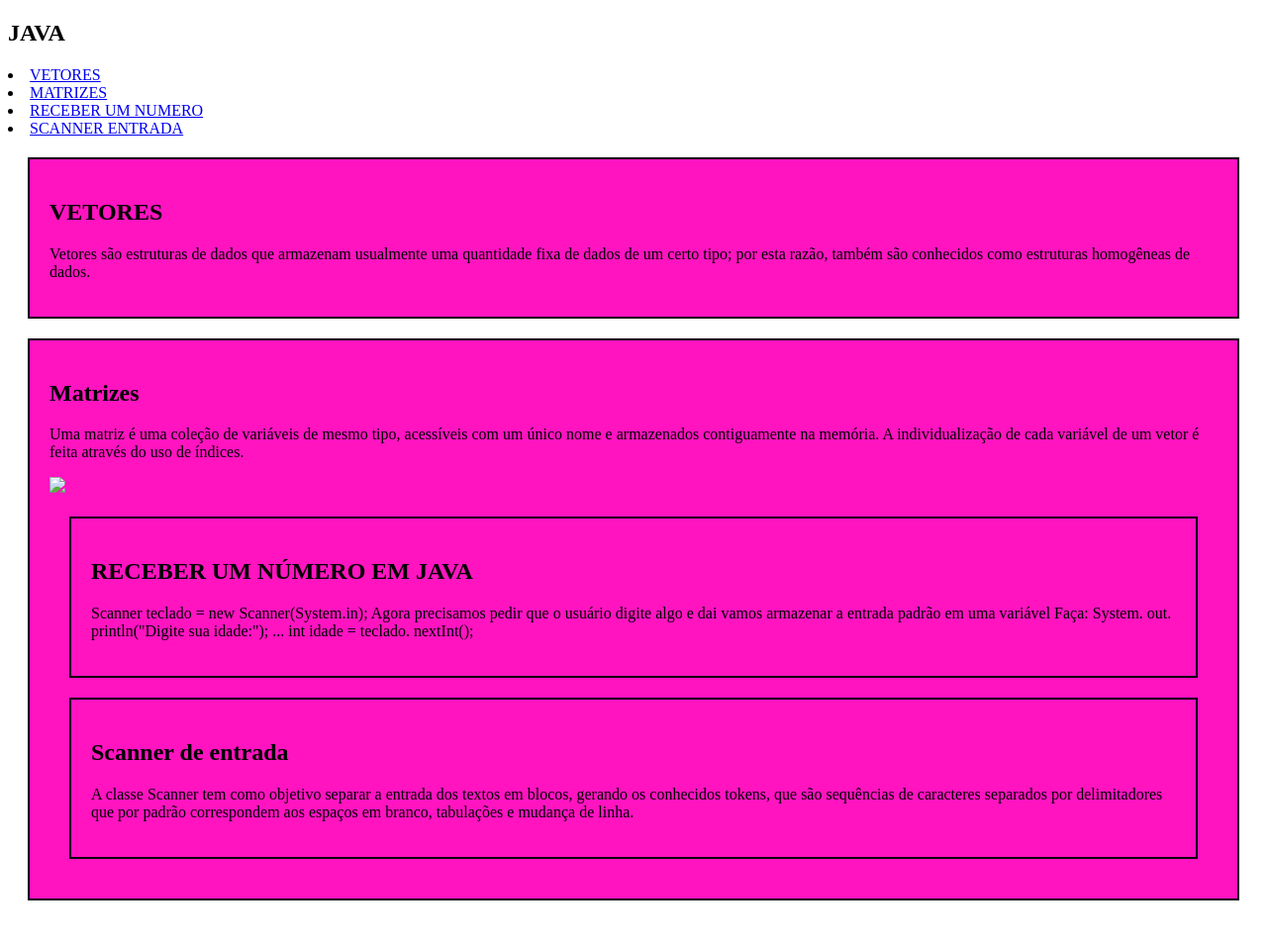
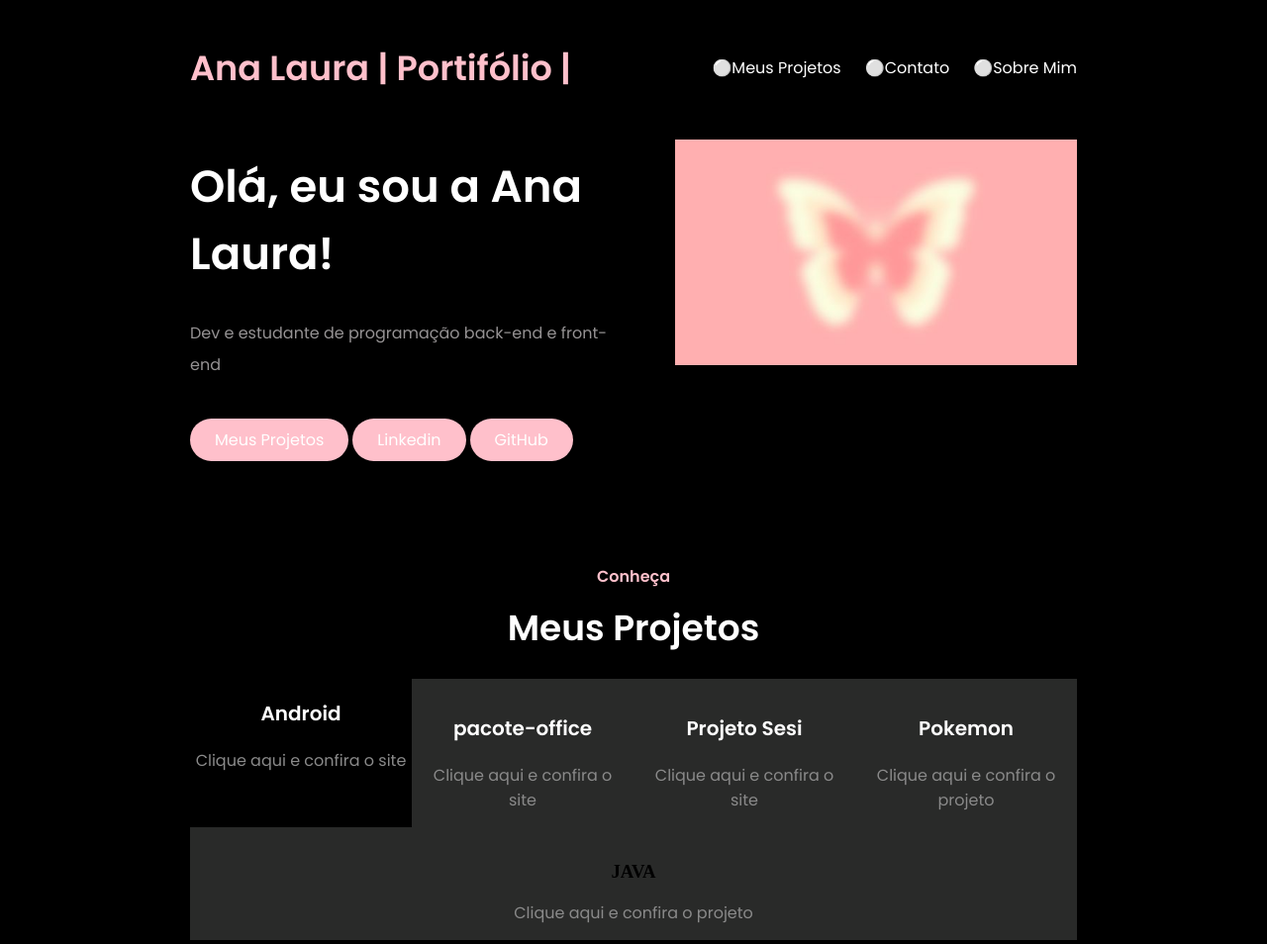
Before and after one commit to analaurasantos06/analaurasantos06.github.io, a plain HTML site: page index.html in a window 1280 px wide. Shown: the top 954 px of the page at 99% size. Before the commit the page ends 930 px from the top, so only its background shows below. Drawn offline with nearby package versions, Linux system fonts and the light colour scheme.

Commit message:
Add files via upload

```diff
--- a/index.html
+++ b/index.html
@@ -1,60 +1,139 @@
 <!DOCTYPE html>
 <html lang="en">
 <head>
-    <link href="modelos.css">
     <meta charset="UTF-8">
     <meta http-equiv="X-UA-Compatible" content="IE=edge">
     <meta name="viewport" content="width=device-width, initial-scale=1.0">
-    <title>FPOO</title>
-    <h2>JAVA</h2>
+
+    <link rel="preconnect" href="https://fonts.googleapis.com">
+    <link rel="preconnect" href="https://fonts.gstatic.com" crossorigin>
+    <link href="https://fonts.googleapis.com/css2?family=Poppins:wght@200;400;600&display=swap" rel="stylesheet">
+    <script src="https://kit.fontawesome.com/6122bd0507.js" crossorigin="anonymous"></script>
+    <link rel="stylesheet" href="https://cdn.jsdelivr.net/gh/devicons/devicon@v2.15.1/devicon.min.css">
+
+
+    <link rel="stylesheet" href="https://cdn.jsdelivr.net/gh/devicons/devicon@v2.15.1/devicon.min.css">
+
+    <link rel="shortcut icon" href="img/RR1.0 invert.png" type="image/x-icon">
+    <link href="estilos.css" rel="stylesheet">
+
+    <title>Portifólio Ana Laura</title>
+
 </head>
 <body>
+    <div class="container">
+        <div class="header" style="color: pink;">
+            Ana Laura | Portifólio |
+            <p></p>
+        </div>
+        <div id="menu">
+            <ul>
+                <li><a class="servics" href="#services">⚪Meus Projetos</a></li>
+                <li><a class="servics" href="#contact">⚪Contato</a></li>
+                <li><a class="servics" href="#AboutMe">⚪Sobre Mim</a></li>
+            </ul>
+        </div>
+    </div>
+    <div class="container">
+        <div id="headerCta">
+            <h1>
+                Olá, eu sou a Ana Laura!
+            </h1>
+            <p class="gray">
+                Dev e estudante de programação back-end e front-end<br>
+                <br>
+            </p>
+            <a class="buttonCta" href="#services">Meus Projetos</a>
+            <a class="buttonCta" target="_blank" href="https://www.linkedin.com/in/ana-laura-silva-santos-40a13b26b/">Linkedin</a>
+            <a class="buttonCta" target="_blank" href="https://github.com/analaurasantos06">GitHub</a>
+        </div>
+        <div id="headerImg">
+            <p></p>
+            <img src="aninha.jpg">
+        </div>
+    </div>
+    <div class="container" id="clients">
+    </div>
+    <div class="container textCenter">
+        <div id="services">
+            <h2 class="green">Conheça</h2>
+            <h1 class="black">Meus Projetos</h1>
+        </div>
+    </div>
+    <div class="container" id="services">
+        <div class="textCenter" id="androind">
 
-    <h2> </h2>
-<style>
+            <h3>Android</h3>
+            <a class="projects" href="analaura.html" target="_blank">Clique aqui e confira o site</a>
+
+        </div>
+        <div class="container" id="services">
+            <div class="textCenter" id="tVending">
+
+                <h3>pacote-office</h3>
+                <a class="projects" href="projeto.html" target="_blank">Clique aqui e confira o site</a>
+            </div>
+        </div>
+        <div class="textCenter" id="tCurr">
+
+            <h3>Projeto Sesi</h3>
+            <a class="projects" href="projetosesi/sesi.html" target="_blank">Clique aqui e confira o site</a>
+        </div>
+        <div class="textCenter" id="tVending">
+
+            <h3>Pokemon</h3>
+            <a class="projects" href="index (3).html" target="_blank">Clique aqui e confira o projeto</a>
+        </div>
+
+    </div>
+    <div class="textCenter" id="tVending">
+
+        <h3>JAVA</h3>
+        <a class="projects" href="index.html" target="_blank">Clique aqui e confira o projeto</a>
 
 
-    .city {
-        background-color: rgb(255, 20, 192);
-        color:black;
-        border: 2px solid rgb(0, 0, 0);
-        margin: 20px;
-        padding: 20px;
-     }
-     </style>
-     </head>
-     <body>
-         <nav>
-            <li><a href="Vetores">VETORES</a></li>
-        <li><a href="MATRIZES">MATRIZES</a>
-		<li><a href="RECEBER UM NUMERO">RECEBER UM NUMERO</a></li>
-		<li><a href="SCANNER ENTRADA">SCANNER ENTRADA</a></li>
+    </div>
 
+    <div class="container" id="contact">
+        <div id="contactImg">
+            <img src="borboleta.jpg">
         </div>
+        <div id="contactForm">
+            <h2 class="green">Me acompanhe nas redes sociais</h2>
+            <h1 class="black">Entre em contato comigo</h1>
+            <p class="gray"></p>
+        </div>
+        <div id="card">
+            <ul id="socials">
+                <li id="buttonLinkd"><a class="linkd" target="_blank" href="https://www.linkedin.com/in/ana-laura-silva-santos-40a13b26b/"><i class="fa-brands fa-linkedin"></i> Linkedin</a></li>
+                <br>
+                <li id="buttonLinkd"><a class="linkd" target="_blank" href="https://github.com/analaurasantos06"><i class="fa-brands fa-github"></i> GitHub</a></li>
+            </ul>
+        </div>
+    </div>
+    <div class="container" id="AboutMe">
+        <div id="desc1">
+            <h1 class="green">Ana Laura |<br>
+                Sobre |</h1>
+        </div>
+        <div id="desc">
+            <p class="gray">
+                Me Conheça
+                <p>Meu nome é Ana Laura Silva Santos, tenho 16 anos estudo na escola SESI-MANGAL desde de 2013 e agora em 2023 estou cursando desenvolvimento de sistemas no SENAI.</p>
+            </p>
+        </div>
+    </div>
+    <div class="container">
 
-        <div class="city">
-            <h2>VETORES</h2>
-            <p>Vetores são estruturas de dados que armazenam usualmente uma quantidade fixa de dados de um certo tipo; por esta razão, também são conhecidos como estruturas homogêneas de dados.</p>
+    </div>
+    <div class="container">
 
-        </div>
+    </div>
+    <div class="rodape">
+        <h2 class="green">Portifólio Ana Laura</h2>
+    </div>
+    <div class="container">
 
-        <div class="city">
-            <h2>Matrizes</h2>
-            <p>Uma matriz é uma coleção de variáveis de mesmo tipo, acessíveis com um único nome e armazenados contiguamente na memória. A individualização de cada variável de um vetor é feita através do uso de índices.</p>
-<img src="matriz.jpg"
-        </div>
-
-        <div class="city">
-            <h2>RECEBER UM NÚMERO EM JAVA</h2>
-            <P>Scanner teclado = new Scanner(System.in); Agora precisamos pedir que o usuário digite algo e dai vamos armazenar a entrada padrão em uma variável Faça:
-                System. out. println("Digite sua idade:"); ...
-                int idade = teclado. nextInt();</P>
-
-        </div>
-
-        <div class="city">
-            <h2>Scanner de entrada</h2>
-            <p>A classe Scanner tem como objetivo separar a entrada dos textos em blocos, gerando os conhecidos tokens, que são sequências de caracteres separados por delimitadores que por padrão correspondem aos espaços em branco, tabulações e mudança de linha.</p>
-
+    </div>
 </body>
 </html>
```
